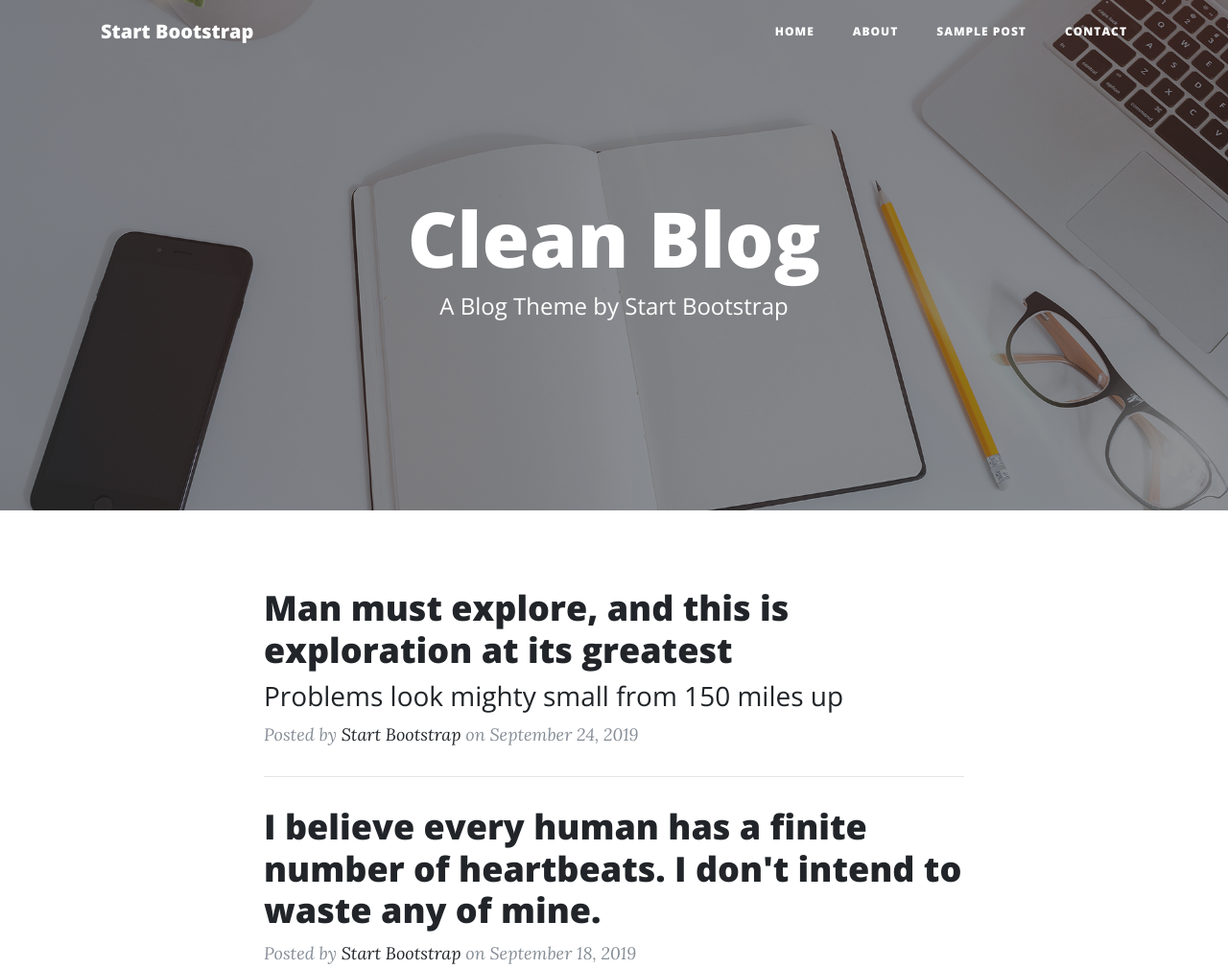
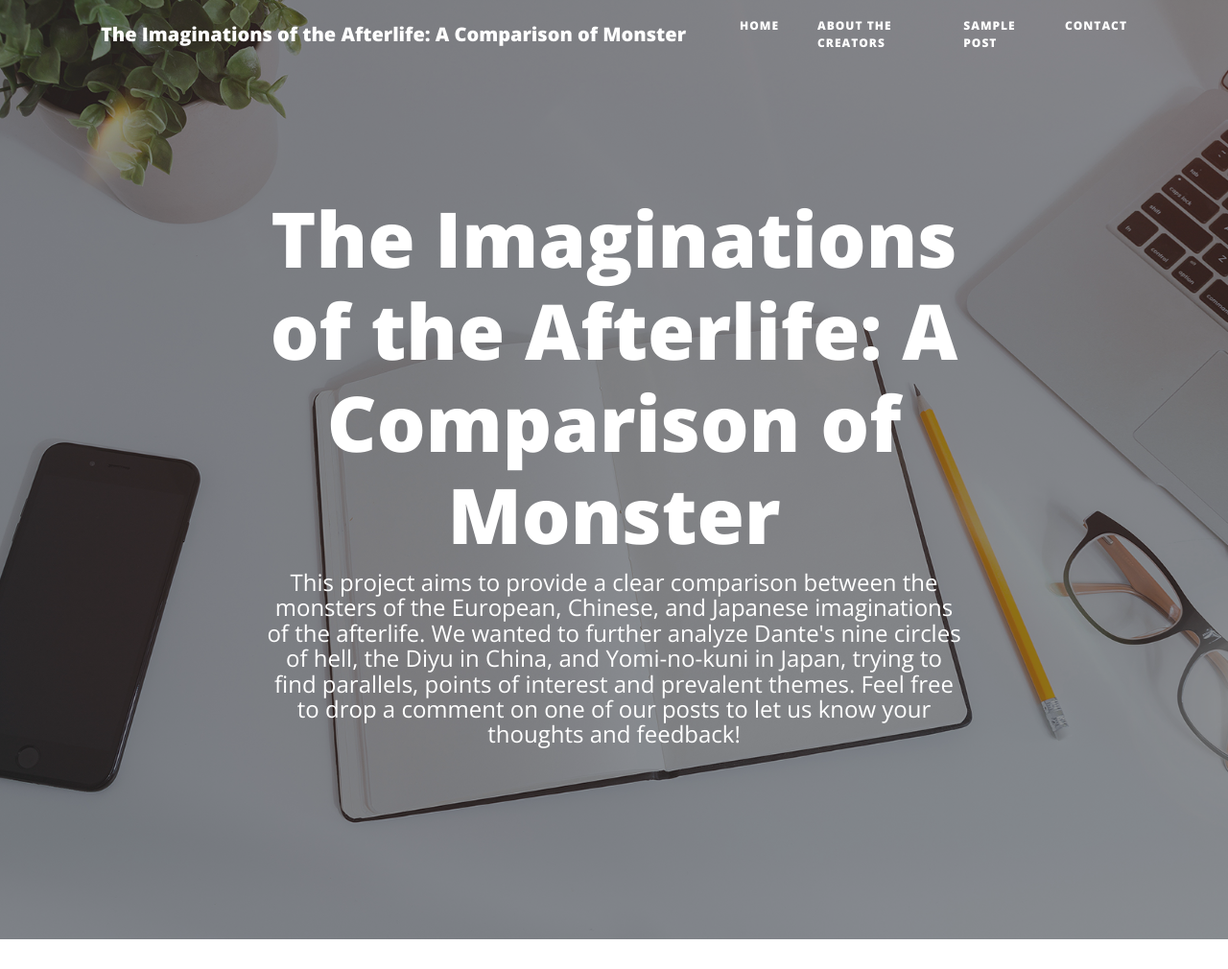
Before and after one commit to belle-chang/conceptualizations-of-monsters, a website: page index.html in a window 1280 px wide. Shown: the top 1010 px of the page at 96% size. Drawn offline with nearby package versions, Linux system fonts and the light colour scheme.

Commit message:
changing titles

```diff
--- a/index.html
+++ b/index.html
@@ -8,7 +8,7 @@
   <meta name="description" content="">
   <meta name="author" content="">
 
-  <title>Clean Blog - Start Bootstrap Theme</title>
+  <title>The Imaginations of the Afterlife: A Comparison of Monster</title>
 
   <!-- Bootstrap core CSS -->
   <link href="vendor/bootstrap/css/bootstrap.min.css" rel="stylesheet">
@@ -28,7 +28,7 @@
   <!-- Navigation -->
   <nav class="navbar navbar-expand-lg navbar-light fixed-top" id="mainNav">
     <div class="container">
-      <a class="navbar-brand" href="index.html">Start Bootstrap</a>
+      <a class="navbar-brand" href="index.html">The Imaginations of the Afterlife: A Comparison of Monster</a>
       <button class="navbar-toggler navbar-toggler-right" type="button" data-toggle="collapse" data-target="#navbarResponsive" aria-controls="navbarResponsive" aria-expanded="false" aria-label="Toggle navigation">
         Menu
         <i class="fas fa-bars"></i>
@@ -39,7 +39,7 @@
             <a class="nav-link" href="index.html">Home</a>
           </li>
           <li class="nav-item">
-            <a class="nav-link" href="about.html">About</a>
+            <a class="nav-link" href="about.html">About The Creators</a>
           </li>
           <li class="nav-item">
             <a class="nav-link" href="post.html">Sample Post</a>
@@ -59,8 +59,8 @@
       <div class="row">
         <div class="col-lg-8 col-md-10 mx-auto">
           <div class="site-heading">
-            <h1>Clean Blog</h1>
-            <span class="subheading">A Blog Theme by Start Bootstrap</span>
+            <h1>The Imaginations of the Afterlife: A Comparison of Monster</h1>
+            <span class="subheading">This project aims to provide a clear comparison between the monsters of the European, Chinese, and Japanese imaginations of the afterlife. We wanted to further analyze Dante's nine circles of hell, the Diyu in China, and Yomi-no-kuni in Japan, trying to find parallels, points of interest and prevalent themes. Feel free to drop a comment on one of our posts to let us know your thoughts and feedback!</span>
           </div>
         </div>
       </div>
```
